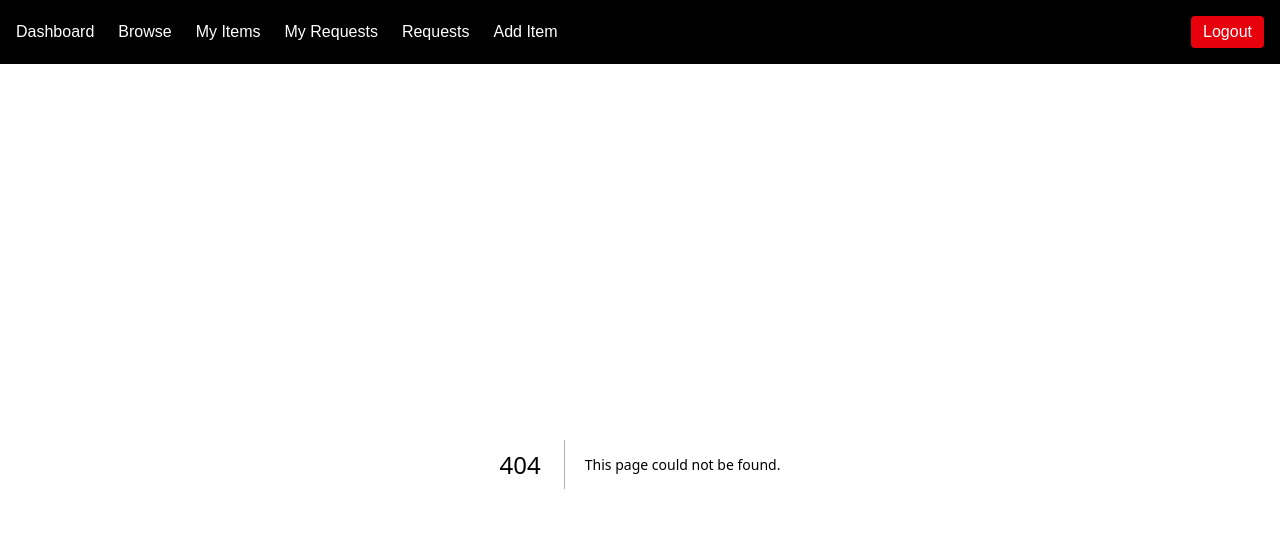
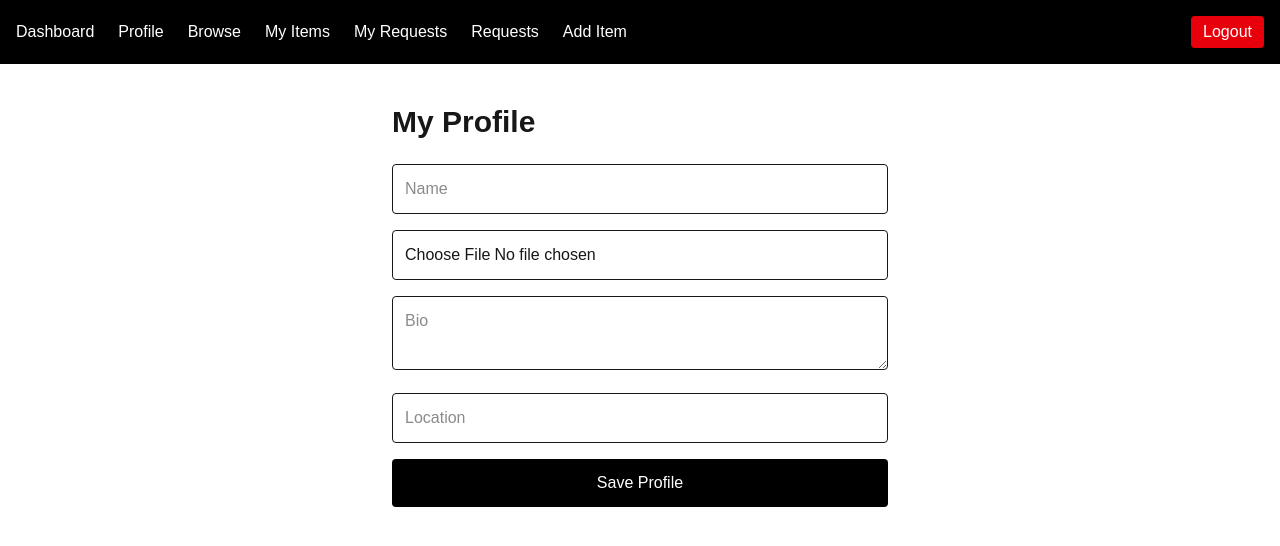
Before and after one commit to Lalith-05/community_share, a Next.js app: page /profile in a window 1280 px wide. Before the commit this address had no page. Shown: the top 546 px of the page. Built offline with nearby package versions, Linux system fonts and the light colour scheme; no server answers.

Commit message:
add profile review submittion in the brow page

```diff
--- /dev/null
+++ b/src/app/api/profile/route.ts
@@ -0,0 +1,78 @@
+import { prisma } from "@/lib/prisma";
+import { getCurrentUser } from "@/lib/auth";
+import { NextResponse } from "next/server";
+
+export async function GET() {
+  const currentUser =
+    await getCurrentUser();
+
+  if (!currentUser) {
+    return NextResponse.json(
+      {
+        error: "Unauthorized",
+      },
+      {
+        status: 401,
+      }
+    );
+  }
+
+  const user =
+    await prisma.user.findUnique({
+      where: {
+        id: currentUser.id,
+      },
+    });
+
+  return NextResponse.json(
+    user
+  );
+}
+
+export async function PATCH(
+  request: Request
+) {
+
+  const currentUser =
+    await getCurrentUser();
+
+  if (!currentUser) {
+
+    return NextResponse.json(
+      {
+        error: "Unauthorized",
+      },
+      {
+        status: 401,
+      }
+    );
+  }
+
+  const body =
+    await request.json();
+
+  const {
+    name,
+    bio,
+    location,
+    profileImage,
+  } = body;
+
+  const updatedUser =
+    await prisma.user.update({
+      where: {
+        id: currentUser.id,
+      },
+
+      data: {
+        name,
+        bio,
+        location,
+        profileImage,
+      },
+    });
+
+  return NextResponse.json(
+    updatedUser
+  );
+}
--- /dev/null
+++ b/src/app/api/reviews/route.ts
@@ -0,0 +1,92 @@
+import { prisma } from "@/lib/prisma";
+import { getCurrentUser } from "@/lib/auth";
+import { NextResponse } from "next/server";
+
+export async function POST(
+  request: Request
+) {
+
+  const currentUser =
+    await getCurrentUser();
+
+  if (!currentUser) {
+
+    return NextResponse.json(
+      {
+        error:
+          "Unauthorized",
+      },
+
+      {
+        status: 401,
+      }
+    );
+  }
+
+  const body =
+    await request.json();
+
+  const {
+    itemId,
+    rating,
+    comment,
+  } = body;
+
+  const review =
+    await prisma.review.create({
+
+      data: {
+
+        itemId,
+
+        reviewerId:
+          currentUser.id,
+
+        rating,
+
+        comment,
+
+      },
+
+    });
+
+  return NextResponse.json(
+    review
+  );
+}
+
+export async function GET(
+  request: Request
+) {
+
+  const { searchParams } =
+    new URL(request.url);
+
+  const itemId =
+    searchParams.get(
+      "itemId"
+    );
+
+  const reviews =
+    await prisma.review.findMany({
+
+      where: {
+        itemId:
+          itemId || "",
+      },
+
+      include: {
+        reviewer: true,
+      },
+
+      orderBy: {
+        createdAt:
+          "desc",
+      },
+
+    });
+
+  return NextResponse.json(
+    reviews
+  );
+}
--- a/src/app/items/[id]/page.tsx
+++ b/src/app/items/[id]/page.tsx
@@ -13,6 +13,17 @@ export default function ItemDetailsPage() {
   const [startDate, setStartDate] = useState("");
 const [endDate, setEndDate] = useState("");
 const [message, setMessage] = useState("");
+const [reviews,
+setReviews] =
+useState<any[]>([]);
+
+const [rating,
+setRating] =
+useState(5);
+
+const [comment,
+setComment] =
+useState("");
 
 const handleBorrow = async () => {
   try {
@@ -38,6 +49,32 @@ const handleBorrow = async () => {
     );
   }
 };
+
+const handleReview =
+async () => {
+
+  await axios.post(
+    "/api/reviews",
+
+    {
+
+      itemId:
+        item.id,
+
+      rating,
+
+      comment,
+
+    }
+  );
+
+  alert(
+    "Review added!"
+  );
+
+  setComment("");
+};
+
 useEffect(() => {
     if (!id) return;
 
@@ -49,11 +86,16 @@ useEffect(() => {
       .catch((err) => {
         console.error(err);
       });
+
+        axios.get(`/api/reviews?itemId=${id}`)
+      .then((res) => setReviews(res.data));
+
   }, [id]);
 
   if (!item) {
     return <div className="p-10">Loading...</div>;
   }
+
 
   return (
     <main className="p-10">
@@ -96,7 +138,6 @@ useEffect(() => {
 </p>
       {item.availability && (
   <div className="mt-8 border-t pt-6">
-      <div className="mt-8 border-t pt-6">
   <h2 className="text-2xl font-bold mb-4">
     Request Borrow
   </h2>
@@ -128,8 +169,163 @@ useEffect(() => {
   >
     Send Request
   </button>
+
+</div>)}
+<div className="mt-10">
+
+  <h2 className="
+    text-2xl
+    font-bold
+    mb-4
+  ">
+
+    Reviews
+
+  </h2>
+
+  <select
+
+    value={rating}
+
+    onChange={(e) =>
+      setRating(
+        Number(
+          e.target.value
+        )
+      )
+    }
+
+    className="
+      border
+      p-3
+      rounded
+      mb-4
+      w-full
+    "
+
+  >
+
+    <option value={5}>
+      ⭐⭐⭐⭐⭐
+    </option>
+
+    <option value={4}>
+      ⭐⭐⭐⭐
+    </option>
+
+    <option value={3}>
+      ⭐⭐⭐
+    </option>
+
+    <option value={2}>
+      ⭐⭐
+    </option>
+
+    <option value={1}>
+      ⭐
+    </option>
+
+  </select>
+
+  <textarea
+
+    value={comment}
+
+    onChange={(e) =>
+      setComment(
+        e.target.value
+      )
+    }
+
+    placeholder="Comment"
+
+    className="
+      w-full
+      border
+      p-3
+      rounded
+      mb-4
+    "
+
+  />
+
+  <button
+
+    onClick={
+      handleReview
+    }
+
+    className="
+      bg-black
+      text-white
+      px-4
+      py-2
+      rounded
+      mb-6
+    "
+
+  >
+
+    Submit Review
+
+  </button>
+
+  <div className="space-y-4">
+
+    {reviews.map(
+      (review) => (
+
+      <div
+
+        key={
+          review.id
+        }
+
+        className="
+          border
+          p-4
+          rounded
+        "
+
+      >
+
+        <p>
+
+          {
+            review.rating
+          }
+
+          /5 ⭐
+
+        </p>
+
+        <p>
+
+          {
+            review.comment
+          }
+
+        </p>
+
+        <p className="text-sm text-gray-500">
+
+          By
+
+          {" "}
+
+          {
+            review.reviewer.name
+          }
+
+        </p>
+
+      </div>
+
+    ))}
+
+  </div>
+
 </div>
-</div>)}
 </main>
   );
 }
--- /dev/null
+++ b/src/app/profile/page.tsx
@@ -0,0 +1,237 @@
+"use client";
+
+import axios from "axios";
+import { useEffect, useState } from "react";
+
+export default function ProfilePage() {
+
+  const [name, setName] =
+    useState("");
+
+  const [bio, setBio] =
+    useState("");
+
+  const [location, setLocation] =
+    useState("");
+
+  const [profileImage,
+  setProfileImage] =
+    useState("");
+
+    const [image,setImage] = useState<File | null>(null);
+
+  useEffect(() => {
+
+    axios
+      .get("/api/profile")
+
+      .then((res) => {
+
+        setName(
+          res.data.name || ""
+        );
+
+        setBio(
+          res.data.bio || ""
+        );
+
+        setLocation(
+          res.data.location || ""
+        );
+
+        setProfileImage(
+          res.data.profileImage || ""
+        );
+
+      });
+
+  }, []);
+
+  const uploadImage =
+async () => {
+
+  if (!image) {
+    return profileImage;
+  }
+
+  const formData =
+    new FormData();
+
+  formData.append(
+    "file",
+    image
+  );
+
+  const response =
+    await axios.post(
+      "/api/upload",
+      formData
+    );
+
+  return response.data.url;
+};
+
+  const handleSave =
+    async () => {
+
+        const uploadedUrl =
+        await uploadImage();
+
+        await axios.patch(
+        "/api/profile",
+        {
+            name,
+            bio,
+            location,
+
+            profileImage:
+            uploadedUrl,
+        }
+        );
+
+      alert(
+        "Profile updated!"
+      );
+    };
+
+  return (
+
+    <main className="
+      p-10
+      max-w-xl
+      mx-auto
+    ">
+
+      <h1 className="
+        text-3xl
+        font-bold
+        mb-6
+      ">
+
+        My Profile
+
+      </h1>
+
+      {profileImage && (
+
+        <img
+
+            src={profileImage}
+
+            alt="Profile"
+
+            className="w-32 h-32 rounded-full object-cover mb-6 mx-auto"
+            />
+
+        )}
+
+      <input
+        className="
+          w-full
+          border
+          p-3
+          rounded
+          mb-4
+        "
+
+        value={name}
+
+        onChange={(e) =>
+          setName(
+            e.target.value
+          )
+        }
+
+        placeholder="Name"
+      />
+
+      <input
+
+        type="file"
+
+        accept="image/*"
+
+        onChange={(e) =>
+            setImage(
+            e.target.files?.[0]
+            || null
+            )
+        }
+
+        className="
+            w-full
+            border
+            p-3
+            rounded
+            mb-4
+        "
+
+        />
+
+      <textarea
+
+        className="
+          w-full
+          border
+          p-3
+          rounded
+          mb-4
+        "
+
+        value={bio}
+
+        onChange={(e) =>
+          setBio(
+            e.target.value
+          )
+        }
+
+        placeholder="Bio"
+      />
+
+      <input
+
+        className="
+          w-full
+          border
+          p-3
+          rounded
+          mb-4
+        "
+
+        value={location}
+
+        onChange={(e) =>
+          setLocation(
+            e.target.value
+          )
+        }
+
+        placeholder="Location"
+
+      />
+
+      <button
+
+        onClick={
+          handleSave
+        }
+
+        className="
+          w-full
+          bg-black
+          text-white
+          p-3
+          rounded
+        "
+
+      >
+
+        Save Profile
+
+      </button>
+
+    </main>
+
+  );
+}
--- a/src/components/Navbar.tsx
+++ b/src/components/Navbar.tsx
@@ -18,6 +18,10 @@ export default function Navbar() {
       <div className="flex gap-6 items-center">
         <Link href="/dashboard">
           Dashboard
+        </Link>
+
+        <Link href="/profile">
+          Profile
         </Link>
 
         <Link href="/browse">
```
